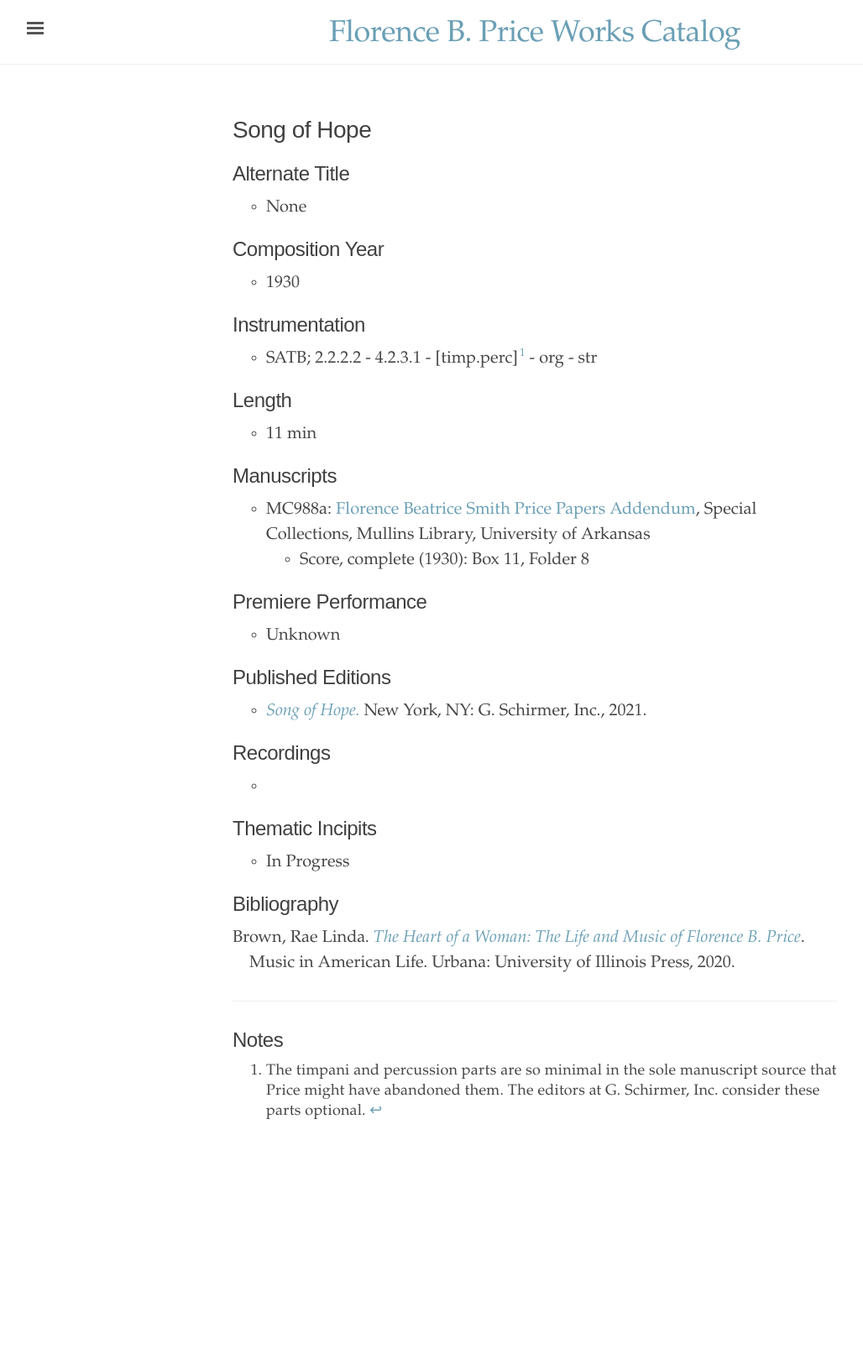
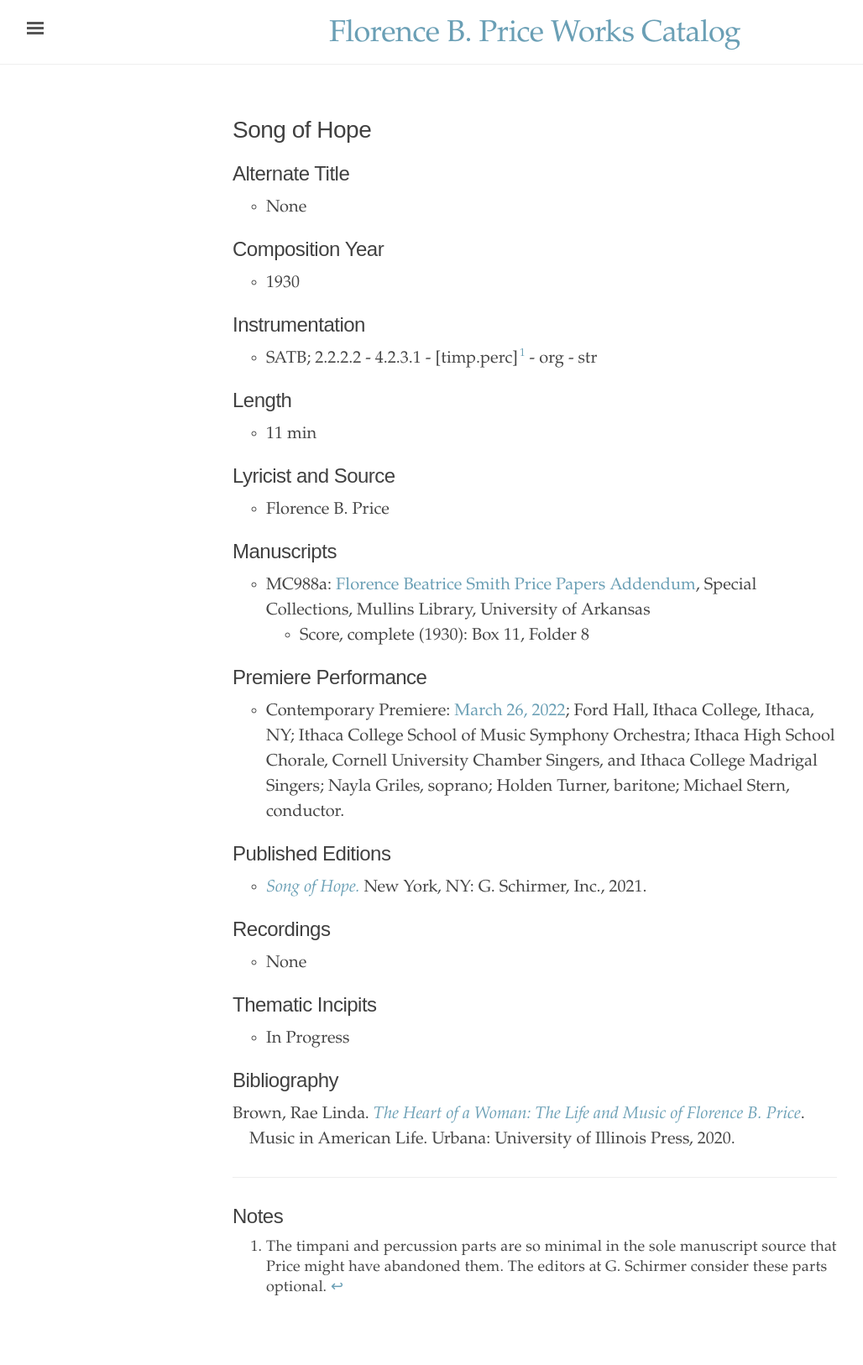
Before and after one commit to dwshadle/florence-price-catalog, a Jekyll site: the page built from _texts/price-song_of_hope.md, in a window 1280 px wide. Shown: the whole page at 84% size, without its empty margins (3-1031 px from the left). Built offline with Jekyll 4.4.1, drawn with Linux system fonts in a browser that asks for light colours; before the commit the page ends 1416 px from its top, so only the background shows below that.

Commit message:
Update price-song_of_hope.md

```diff
--- a/_texts/price-song_of_hope.md
+++ b/_texts/price-song_of_hope.md
@@ -18,18 +18,21 @@ permalink: /price-song-of-hope/
 ## Length
 - 11 min
 
+## Lyricist and Source
+- Florence B. Price
+
 ## Manuscripts
 - MC988a: <a href="https://uark.as.atlas-sys.com/repositories/2/resources/1522" target="_blank">Florence Beatrice Smith Price Papers Addendum</a>, Special Collections, Mullins Library, University of Arkansas
     * Score, complete (1930): Box 11, Folder 8
 
 ## Premiere Performance
-- Unknown
+- Contemporary Premiere: <a href="https://www.ithaca.edu/academics/school-music-theatre-and-dance/live/2021-2022-archive/3262022-symphony-orchestra" target="_blank">March 26, 2022</a>; Ford Hall, Ithaca College, Ithaca, NY; Ithaca College School of Music Symphony Orchestra; Ithaca High School Chorale, Cornell University Chamber Singers, and Ithaca College Madrigal Singers; Nayla Griles, soprano; Holden Turner, baritone; Michael Stern, conductor.
 
 ## Published Editions
 - <a href="https://www.wisemusicclassical.com/work/61708/Song-of-Hope/" target="_blank">*Song of Hope.*</a> New York, NY: G. Schirmer, Inc., 2021.
 
 ## Recordings
--
+- None
 
 ## Thematic Incipits
 - In Progress
@@ -41,4 +44,4 @@ permalink: /price-song-of-hope/
 ---
 
 ## Notes
-[^fn1]: The timpani and percussion parts are so minimal in the sole manuscript source that Price might have abandoned them. The editors at G. Schirmer, Inc. consider these parts optional.
+[^fn1]: The timpani and percussion parts are so minimal in the sole manuscript source that Price might have abandoned them. The editors at G. Schirmer consider these parts optional.
```
